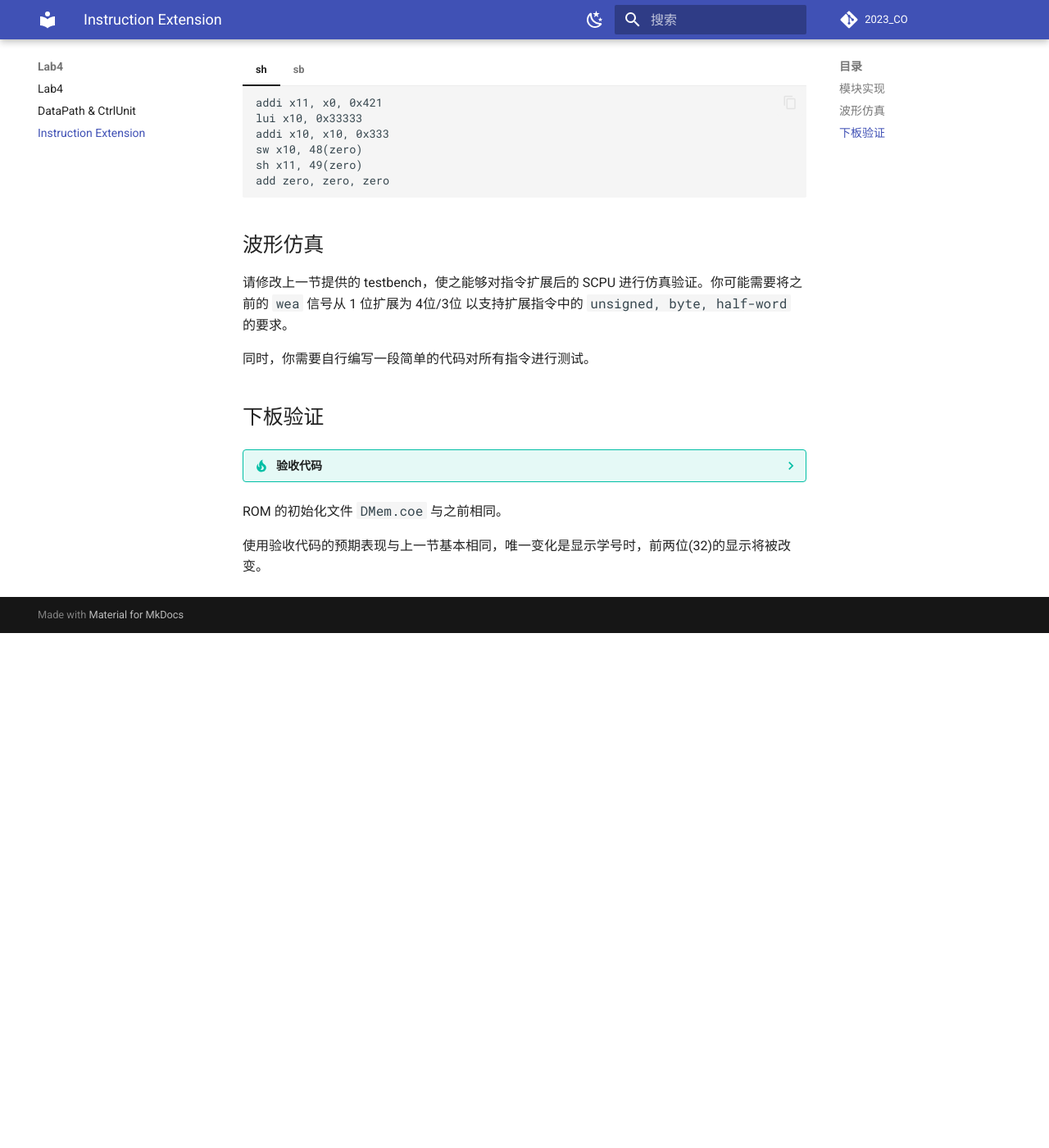
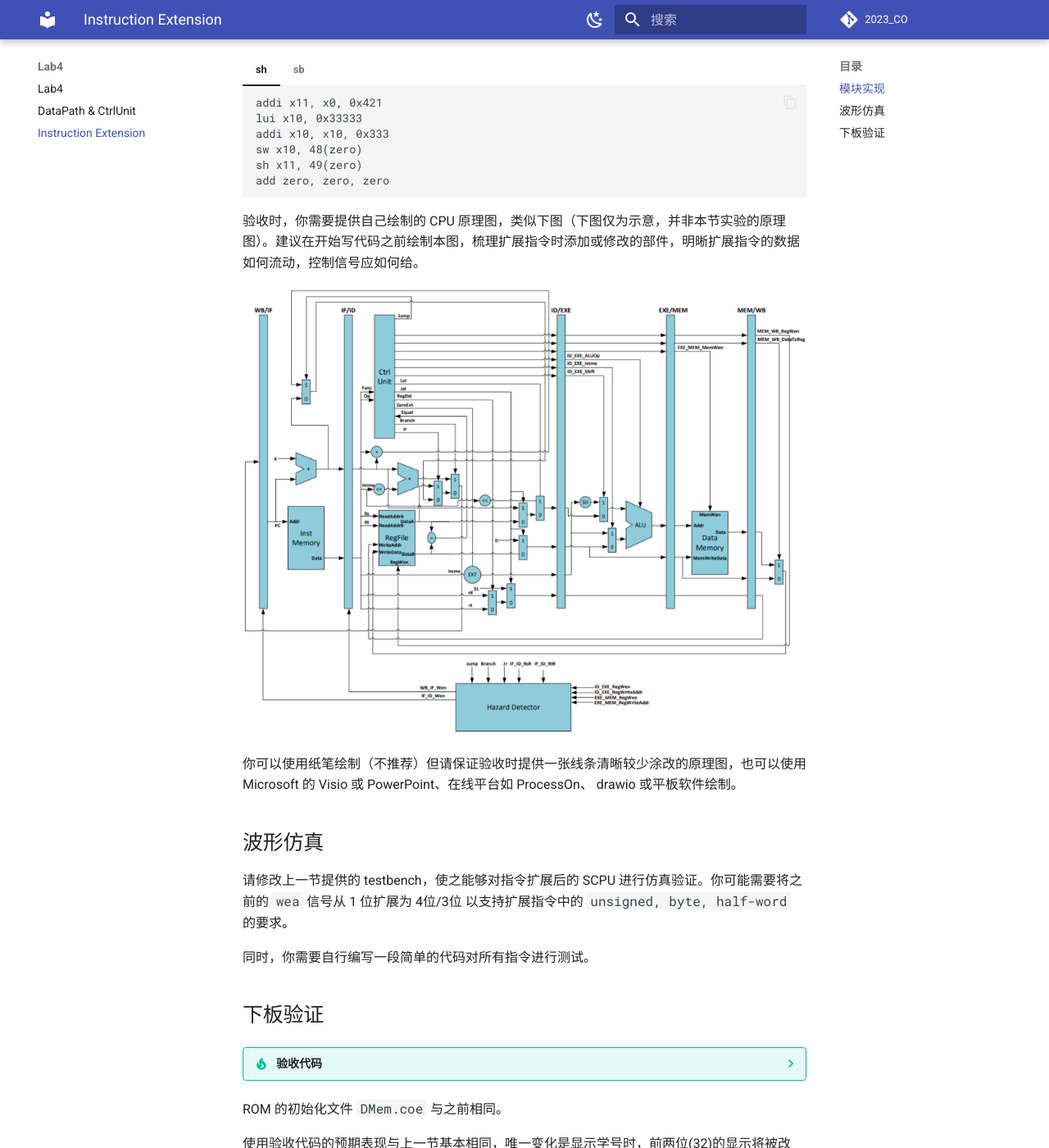
Before and after one commit to Guahao31/2023_CO, an MkDocs documentation site: the page built from docs/Lab4/instr_extension.md, in a window 1280 px wide and 1400 px high, scrolled down 817 px. Shown: the whole window at 82% size. Built offline with MkDocs 1.6.1 and Material for MkDocs 9.7.7, drawn with Linux system fonts in a browser that asks for light colours; comment, search, counter and statistics services are not loaded; before the commit the page ends 1589 px from its top, so only the background shows below that.

Commit message:
update: Lab4-3 模块实现要求

````diff
--- a/docs/Lab4/instr_extension.md
+++ b/docs/Lab4/instr_extension.md
@@ -44,6 +44,12 @@
     sb x10, 50(zero)
     add zero, zero, zero
     ```
+
+验收时，你需要提供自己绘制的 CPU 原理图，类似下图（下图仅为示意，并非本节实验的原理图）。建议在开始写代码之前绘制本图，梳理扩展指令时添加或修改的部件，明晰扩展指令的数据如何流动，控制信号应如何给。
+
+![](./pic/6_0.png)
+
+你可以使用纸笔绘制（不推荐）但请保证验收时提供一张线条清晰较少涂改的原理图，也可以使用 Microsoft 的 Visio 或 PowerPoint、在线平台如 ProcessOn、 drawio 或平板软件绘制。
 
 ## 波形仿真
 
````
Also changed, not shown: docs/Lab4/pic/6_0.png (added).
